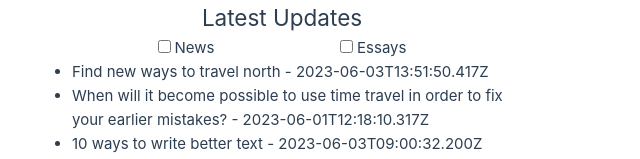
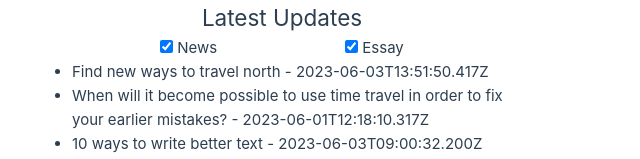
Before and after one commit to RadomirDjokovic4492/vue-test, a Vue app: page / in a window 1280 px wide. Shown: the top 159 px of the page, without its empty margins (0-640 px from the left). Built offline with nearby package versions, Linux system fonts and the light colour scheme; the HTML template or start-up script is replaced by a standard one.

Commit message:
wip: :construction: add filter functionality to LatestUpdates component

```diff
--- a/src/components/LatestUpdates.vue
+++ b/src/components/LatestUpdates.vue
@@ -7,6 +7,7 @@ enum ECategory {
 interface ICategory {
   value: string
   title: string
+  checked: boolean
 }
 
 interface Article {
@@ -55,7 +56,7 @@ window.LATEST_ARTICLES = [
   },
 ]
 
-import { ref, onMounted } from 'vue'
+import { ref, onMounted, computed } from 'vue'
 
 const data = ref<{
   latestUpdates: Article[]
@@ -69,13 +70,21 @@ onMounted(() => {
       {
         value: ECategory.NEWS,
         title: 'News',
+        checked: true,
       },
       {
         value: ECategory.ESSAY,
         title: 'Essay',
+        checked: true,
       },
     ],
   }
+})
+
+const visibleArticles = computed(() => {
+  return (data.value?.latestUpdates ?? []).filter(
+    (article) => (data.value?.categories ?? []).find((c) => c.value === article.category)?.checked,
+  )
 })
 </script>
 
@@ -83,19 +92,14 @@ onMounted(() => {
   <div class="latest-updates">
     <h2>Latest Updates</h2>
     <div class="filter-box">
-      <div>
-        <input id="news" type="checkbox" />
-        <label for="news">News</label>
-      </div>
-
-      <div>
-        <input id="essays" type="checkbox" />
-        <label for="essays">Essays</label>
+      <div v-for="category in data?.categories">
+        <input :id="category.value" type="checkbox" v-model="category.checked" />
+        <label :for="category.value">{{ category.title }}</label>
       </div>
     </div>
     <div class="article-box">
-      <ul v-if="data?.latestUpdates.length">
-        <li v-for="article in data?.latestUpdates" :key="article.url">
+      <ul v-if="visibleArticles.length">
+        <li v-for="article in visibleArticles" :key="article.url">
           {{ article.title }} - {{ article.publishDate }}
         </li>
       </ul>
```
